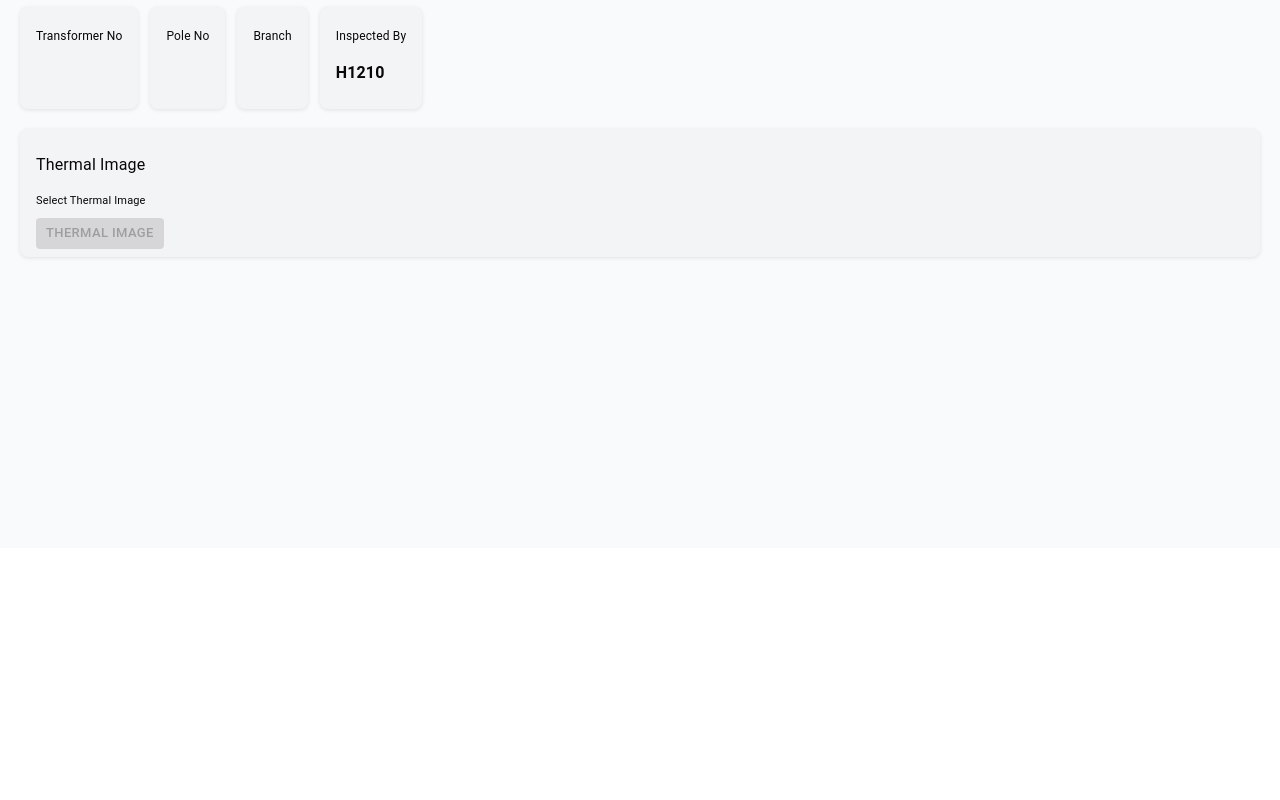
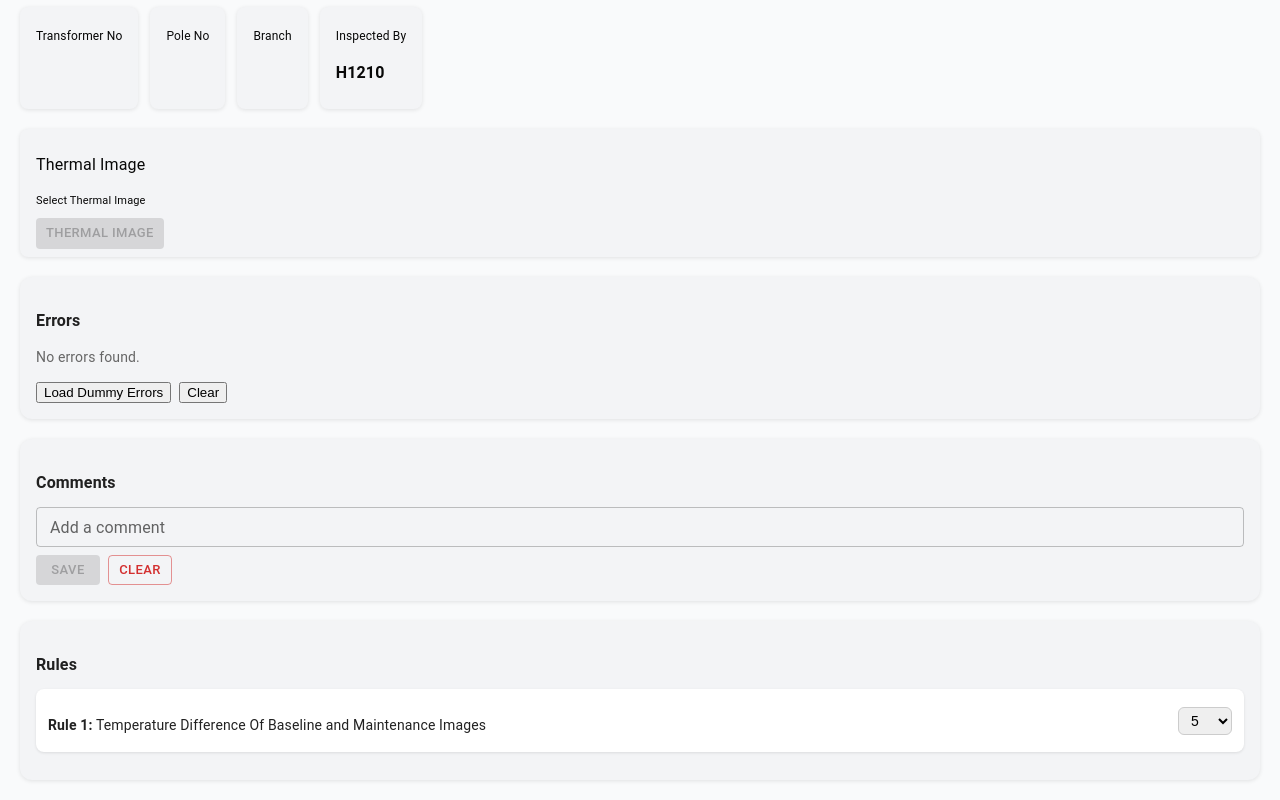
Before and after one commit to RavijaDul/FlareNet, a React (Vite) app in the folder frontend/: page /transformer in a window 1280 px wide. Shown: the part 308-1108 px from the top of the page. Before the commit the page ends 856 px from the top, so only its background shows below. Built offline with nearby package versions, Linux system fonts and the light colour scheme.

Commit message:
Adding changes to transformer

```diff
--- a/frontend/src/Pages/Transformer.jsx
+++ b/frontend/src/Pages/Transformer.jsx
@@ -9,10 +9,15 @@ import FormControl from '@mui/material/FormControl';
 import Select from '@mui/material/Select';
 import IconButton from "@mui/material/IconButton";
 import DeleteIcon from "@mui/icons-material/Delete";
-import { useContext } from "react";
+import TextField from "@mui/material/TextField";
+import Stack from "@mui/material/Stack";
+const { useState } = React;
+import ZoomInIcon from "@mui/icons-material/ZoomIn";
+import Dialog from "@mui/material/Dialog";
+import DialogContent from "@mui/material/DialogContent";
+import { TransformWrapper, TransformComponent } from "react-zoom-pan-pinch";
 
 import { imagesAPI } from '../services/api'; // Ensure this path is correct
-import { ActorContext } from '../context/AuthContext';
 
 function Transformer() {
     const location = useLocation();
@@ -24,7 +29,6 @@ function Transformer() {
     const [baselineUpdatedAt, setBaselineUpdatedAt] = React.useState(null);
     const [baselineImageUrl, setBaselineImageUrl] = React.useState(null); // New state for baseline image URL
     const [thermalImageUrl, setThermalImageUrl] = React.useState(null); // New state for thermal image URL
-    const [analysisResult, setAnalysisResult] = React.useState(null);
 
     // Initialize state only from passed data
     const [transformerNo, setTransformerNo] = React.useState(state.transformerNo || "");
@@ -38,9 +42,77 @@ function Transformer() {
     const [thermalUploaded, setThermalUploaded] = React.useState(false);
     const [showComparison, setShowComparison] = React.useState(false);
     const [progress, setProgress] = React.useState(0);
-    const { actor } = useContext(ActorContext);
+    const [tempthreshold, setTempthreshold] = React.useState(5); // default value
+
+    const [comment, setComment] = React.useState(""); // current input
+    const [savedComment, setSavedComment] = React.useState(""); // stored comment
+    const [isEditing, setIsEditing] = React.useState(false);
+    ///////////////////////////////////////////////////////////
+    const [anomalyData, setAnomalyData] = useState({
+    image: "",
+    status: "",
+    anomalies: [],
+     });
+
+     const [openZoom, setOpenZoom] = React.useState(false);
+
+     const handleOpenZoom = () => setOpenZoom(true);
+     const handleCloseZoom = () => setOpenZoom(false);
+
+    //     // Call this when the model finishes and gives a response
+    // const handleModelResponse = (response) => {
+    //     // Replace old anomalies with the new response
+    //     setAnomalyData({
+    //     image: response.image || "",
+    //     status: response.status || "",
+    //     anomalies: response.anomalies || [],
+    //     });
+    // };
+    const testWithDummyResponse = () => {
+        const dummyResponse = {
+        image: "T1_faulty_022.jpg",
+        status: "Anomalies",
+        anomalies: [
+            {
+            label: "Point Overload (Faulty)",
+            category: "point_overload",
+            severity: "Faulty",
+            confidence: 0.8776691854000092,
+            bbox: { x: 281, y: 267, width: 90, height: 127 },
+            },
+            {
+            label: "Point Overload (Potentially Faulty)",
+            category: "point_overload",
+            severity: "Potentially Faulty",
+            confidence: 0.9155299961566925,
+            bbox: { x: 437, y: 276, width: 139, height: 115 },
+            },
+        ],
+        };
+
+        setAnomalyData(dummyResponse);
+    };
+      const clearResponse = () => {
+    setAnomalyData({ image: "", status: "", anomalies: [] });
+    };
+
+
+    const handleSaveComment = () => {
+    setSavedComment(comment);
+    setIsEditing(false);
+    };
+
+    const handleEditComment = () => {
+        setIsEditing(true);
+    };
+
+    const handleClearComment = () => {
+        setComment("");
+        setSavedComment("");
+        setIsEditing(false);
+    };
     // uploader is always the inspector
-    const uploader = actor;// inspectedBy;
+    const uploader = inspectedBy;
 
     const handleChange = (event) => {
         setweather(event.target.value);
@@ -73,7 +145,7 @@ function Transformer() {
                 if (maintenanceResponse.data && maintenanceResponse.data.length > 0) {
                     const thermalImg = maintenanceResponse.data[0]; // Assuming one maintenance image per inspection for simplicity
                     setSelectedthermalFile({
-                        id: thermalImg.id,
+                        file: null,
                         tag: "MAINTENANCE",
                         url: thermalImg.url,
                     });
@@ -138,7 +210,6 @@ function Transformer() {
         if (!file) return;
 
         setLoading(true);
-        setAnalysisResult(null); // clear old result
         try {
             const formData = new FormData();
             formData.append("file", file);
@@ -154,21 +225,12 @@ function Transformer() {
             const uploadedImg = response.data;
 
             setSelectedthermalFile({
-                id: uploadedImg.id,          // ✅ use uploadedImg from backend response
+                file: null, // No actual file object needed after upload
                 tag: "MAINTENANCE",
                 url: uploadedImg.url,
             });
             setThermalImageUrl(uploadedImg.url);
             console.log("Thermal image uploaded successfully:", uploadedImg);
-            if (uploadedImg.analysis) {
-            try {
-                const parsed = JSON.parse(uploadedImg.analysis);
-                setAnalysisResult(parsed);
-            } catch (err) {
-                console.error("Error parsing analysis JSON:", err);
-                setAnalysisResult(uploadedImg.analysis);
-            }
-            }
             setThermalUploaded(true);
            setProgress(0);
 
@@ -439,9 +501,27 @@ function Transformer() {
                         Uploading Image...
                     </p>
                 )}
+                {/* Show only processing bar while anomalyData.status is empty */}
+                        {selectedthermalFile && !anomalyData.status && (
+                            <Box sx={{ width: '100%', mt: 2 }}>
+                            <p style={{ fontSize: "14px", fontWeight: "600", color: "orange" }}>
+                                Processing Thermal Image...
+                            </p>
+                            <Box sx={{ width: '100%', height: 10, backgroundColor: '#e0e0e0', borderRadius: 5, overflow: 'hidden' }}>
+                                <Box
+                                sx={{
+                                    height: '100%',
+                                    width: `${progress}%`,
+                                    backgroundColor: '#3f51b5',
+                                    transition: 'width 0.2s',
+                                }}
+                                />
+                            </Box>
+                            </Box>
+                        )}
 
                         {/* Show baseline + thermal images side by side */}
-                        {!loading && thermalImageUrl && baselineImageUrl && (
+                        {!loading && thermalImageUrl && baselineImageUrl && anomalyData.status && (
                             <div
                 style={{
                     display: "flex",
@@ -459,76 +539,327 @@ function Transformer() {
                     <img
                         src={`http://localhost:8080${baselineImageUrl}`}
                         alt="Baseline"
-                        style={{ width: "400px",height:"300px", borderRadius: "12px" }}  // larger image
+                        style={{ width: "440px",height:"330px", borderRadius: "12px" }}  // larger image
                     />
                     </div>
                 )}
                 {thermalImageUrl && (
-                    <div style={{ textAlign: "center" }}>
+  <div style={{ textAlign: "center", position: "relative" }}>
     <p style={{ fontSize: "14px", fontWeight: "600", marginBottom: "8px" }}>
       Thermal
     </p>
     <img
       src={`http://localhost:8080${thermalImageUrl}`}
       alt="Thermal"
-                        style={{ width: "400px",height:"300px", borderRadius: "12px" }}  // larger image
+      style={{ width: "400px", height: "300px", borderRadius: "12px" }}
     />
+    <div style={{ marginTop: "8px", display: "flex", justifyContent: "center", gap: "8px" }}>
+      {/* Delete button */}
       <IconButton
         aria-label="delete"
         color="error"
-                        onClick={async () => {
-                            if (!selectedthermalFile || !transformerId) return;
-                            try {
-                            const imgId = selectedthermalFile.id || selectedthermalFile.imageId;
-                            if (imgId) await imagesAPI.deleteImage(transformerId, imgId);
+        onClick={() => {
           setSelectedthermalFile(null);
           setThermalImageUrl(null);
-                            console.log("Thermal image deleted successfully",transformerId,"ID", imgId);
-                            } catch (error) {
-                            console.error("Error deleting thermal image:", error);
-                            alert("Failed to delete thermal image");
-                            }
         }}
-                        sx={{ marginTop: "8px" }}
       >
         <DeleteIcon />
       </IconButton>
-                     {/*  New Section: Show JSON Analysis Result */}
-                {/* {analysisResult && (
-                    <div
-                        style={{
-                        background: "#f3f4f6",
-                        marginTop: "16px",
-                        padding: "12px",
-                        borderRadius: "8px",
-                        textAlign: "left",
-                        maxWidth: "600px",
-                        maxHeight: "300px",
-                        overflow: "auto",   // allow scroll if JSON is large
-                        }}
-                    >
-                        <p style={{ fontSize: "16px", fontWeight: "600", color: "#333" }}>
-                        Analysis Result:
-                        </p>
-                        <pre
-                        style={{
-                            fontSize: "12px",
-                            color: "#1f2937",
-                            whiteSpace: "pre-wrap",
-                            wordBreak: "break-word",
-                        }}
-                        >
-                        {JSON.stringify(analysisResult, null, 2)}
-                        </pre>
+
+      {/* Zoom button */}
+      <IconButton aria-label="zoom" color="primary" onClick={handleOpenZoom}>
+        <ZoomInIcon />
+      </IconButton>
     </div>
-                    )} */}
-
   </div>
 )}
         </div>
 
             )}
             </div>
+{/* === Errors Section === */}
+<div
+  style={{
+    padding: "16px",
+    background: "#f3f4f6",
+    borderRadius: "12px",
+    boxShadow: "0 1px 4px rgba(0,0,0,0.1)",
+    marginTop: "20px",
+  }}
+>
+  <h3 style={{ fontSize: "16px", fontWeight: "600", marginBottom: "12px" }}>
+    Errors
+  </h3>
+
+  {anomalyData?.anomalies && anomalyData.anomalies.length > 0 ? (
+    anomalyData.anomalies.map((anomaly, idx) => (
+      <div
+        key={idx}
+        style={{
+          marginBottom: "12px",
+          padding: "12px",
+          background: "white",
+          borderRadius: "8px",
+          boxShadow: "0 1px 3px rgba(0,0,0,0.1)",
+        }}
+      >
+        <p style={{ fontSize: "14px", marginBottom: "4px" }}>
+          <strong>Fault:</strong> {anomaly.label}
+        </p>
+
+        <p style={{ fontSize: "14px", marginBottom: "4px" }}>
+          <strong>Severity:</strong> {anomaly.severity}
+        </p>
+        <p style={{ fontSize: "14px", marginBottom: "4px" }}>
+          <strong>Confidence:</strong> {anomaly.confidence.toFixed(2)}
+        </p>
+        <p style={{ fontSize: "14px" }}>
+          <strong>Coordinates:</strong> x: {anomaly.bbox.x}, y: {anomaly.bbox.y}
+        </p>
+      </div>
+    ))
+  ) : (
+    <p style={{ fontSize: "14px", color: "#666" }}>No errors found.</p>
+  )}
+
+  <div style={{ marginTop: "12px", display: "flex", gap: "8px" }}>
+    <button onClick={testWithDummyResponse}>Load Dummy Errors</button>
+    <button onClick={clearResponse}>Clear</button>
+  </div>
+</div>
+
+
+ {/* === Comments Section === */}
+<div
+  style={{
+    padding: "16px",
+    background: "#f3f4f6",
+    borderRadius: "12px",
+    boxShadow: "0 1px 4px rgba(0,0,0,0.1)",
+    marginTop: "20px",
+  }}
+>
+  <h3 style={{ fontSize: "16px", fontWeight: "600", marginBottom: "12px" }}>
+    Comments
+  </h3>
+
+  {savedComment && !isEditing ? (
+    <div>
+      <p style={{ fontSize: "14px", marginBottom: "8px" }}>{savedComment}</p>
+      <Stack direction="row" spacing={1}>
+        <Button variant="outlined" size="small" onClick={handleEditComment}>
+          Edit
+        </Button>
+        <Button variant="outlined" size="small" color="error" onClick={handleClearComment}>
+          Clear
+        </Button>
+      </Stack>
+    </div>
+  ) : (
+    <div>
+      <TextField
+        label="Add a comment"
+        variant="outlined"
+        fullWidth
+        size="small"
+        value={comment}
+        onChange={(e) => setComment(e.target.value)}
+        sx={{ marginBottom: "8px" }}
+      />
+      <Stack direction="row" spacing={1}>
+        <Button
+          variant="contained"
+          size="small"
+          onClick={handleSaveComment}
+          disabled={!comment.trim()}
+        >
+          Save
+        </Button>
+        <Button variant="outlined" size="small" color="error" onClick={handleClearComment}>
+          Clear
+        </Button>
+      </Stack>
+    </div>
+  )}
+</div>
+{/* === Rules Section === */}
+<div
+  style={{
+    padding: "16px",
+    background: "#f3f4f6",
+    borderRadius: "12px",
+    boxShadow: "0 1px 4px rgba(0,0,0,0.1)",
+    marginTop: "20px",
+  }}
+>
+  <h3 style={{ fontSize: "16px", fontWeight: "600", marginBottom: "12px" }}>
+    Rules
+  </h3>
+
+  {/* Example rule item */}
+  <div
+  style={{
+    marginBottom: "12px",
+    padding: "12px",
+    background: "white",
+    borderRadius: "8px",
+    boxShadow: "0 1px 3px rgba(0,0,0,0.1)",
+    display: "flex",
+    justifyContent: "space-between",
+    alignItems: "center",
+  }}
+>
+  <p style={{ fontSize: "14px", marginBottom: "4px" }}>
+    <strong>Rule 1:</strong> Temperature Difference Of Baseline and Maintenance Images
+  </p>
+
+  {/* Dropdown for threshold selection */}
+  <select
+    value={tempthreshold}
+    onChange={(e) => setTempthreshold(Number(e.target.value))}
+    style={{
+      padding: "4px 8px",
+      borderRadius: "6px",
+      border: "1px solid #ccc",
+      fontSize: "14px",
+    }}
+  >
+    {[1, 2, 3, 4, 5, 10, 15, 20].map((num) => (
+      <option key={num} value={num}>
+        {num}
+      </option>
+    ))}
+  </select>
+</div>
+</div>
+
+
+<Dialog
+  open={openZoom}
+  onClose={handleCloseZoom}
+  maxWidth="lg"
+  PaperProps={{
+    style: {
+      backgroundColor: "black",
+      display: "flex",
+      justifyContent: "center",
+      alignItems: "center",
+      overflow: "hidden",
+      padding: 0,
+    },
+  }}
+>
+  <DialogContent
+    style={{
+      padding: 0,
+      backgroundColor: "black",
+      display: "flex",
+      justifyContent: "center",
+      alignItems: "center",
+      position: "relative",
+    }}
+  >
+    <TransformWrapper
+      centerOnInit
+      minScale={0.5}
+      limitToBounds={false}
+      wheel={{ step: 0.2 }}
+    >
+      {(utils) => (
+        <>
+          {/* Zoom Controls */}
+          <div
+            style={{
+              position: "absolute",
+              top: 10,
+              right: 10,
+              display: "flex",
+              flexDirection: "column",
+              gap: "8px",
+              zIndex: 2,
+            }}
+          >
+            <button
+              style={{
+                backgroundColor: "#1976d2",
+                border: "none",
+                borderRadius: "6px",
+                color: "white",
+                fontSize: "18px",
+                width: "32px",
+                height: "32px",
+                cursor: "pointer",
+              }}
+              onClick={() => utils.zoomIn()}
+            >
+              +
+            </button>
+            <button
+              style={{
+                backgroundColor: "#1976d2",
+                border: "none",
+                borderRadius: "6px",
+                color: "white",
+                fontSize: "18px",
+                width: "32px",
+                height: "32px",
+                cursor: "pointer",
+              }}
+              onClick={() => utils.zoomOut()}
+            >
+              −
+            </button>
+            <button
+              style={{
+                backgroundColor: "#1976d2",
+                border: "none",
+                borderRadius: "6px",
+                color: "white",
+                fontSize: "16px",
+                width: "32px",
+                height: "32px",
+                cursor: "pointer",
+              }}
+              onClick={() => utils.resetTransform()}
+            >
+              ⟳
+            </button>
+          </div>
+
+          {/* Zoomable Image */}
+          <TransformComponent>
+            <img
+              src={`http://localhost:8080${thermalImageUrl}`}
+              alt="Zoomed Thermal"
+              style={{
+                maxWidth: "100%",
+                maxHeight: "90vh",
+                borderRadius: "8px",
+                display: "block",
+              }}
+            />
+          </TransformComponent>
+        </>
+      )}
+    </TransformWrapper>
+  </DialogContent>
+
+  {/* Close Button */}
+  <div style={{ textAlign: "center", padding: "10px" }}>
+    <Button
+      onClick={handleCloseZoom}
+      variant="contained"
+      color="error"
+      size="small"
+    >
+      CLOSE
+    </Button>
+  </div>
+</Dialog>
+
+
+
+
         </div>
     );
 }
```
Also changed, not shown: 2 other files (tests, documents, lock files or other folders). Lines whose indentation alone changed are shown as unchanged.
